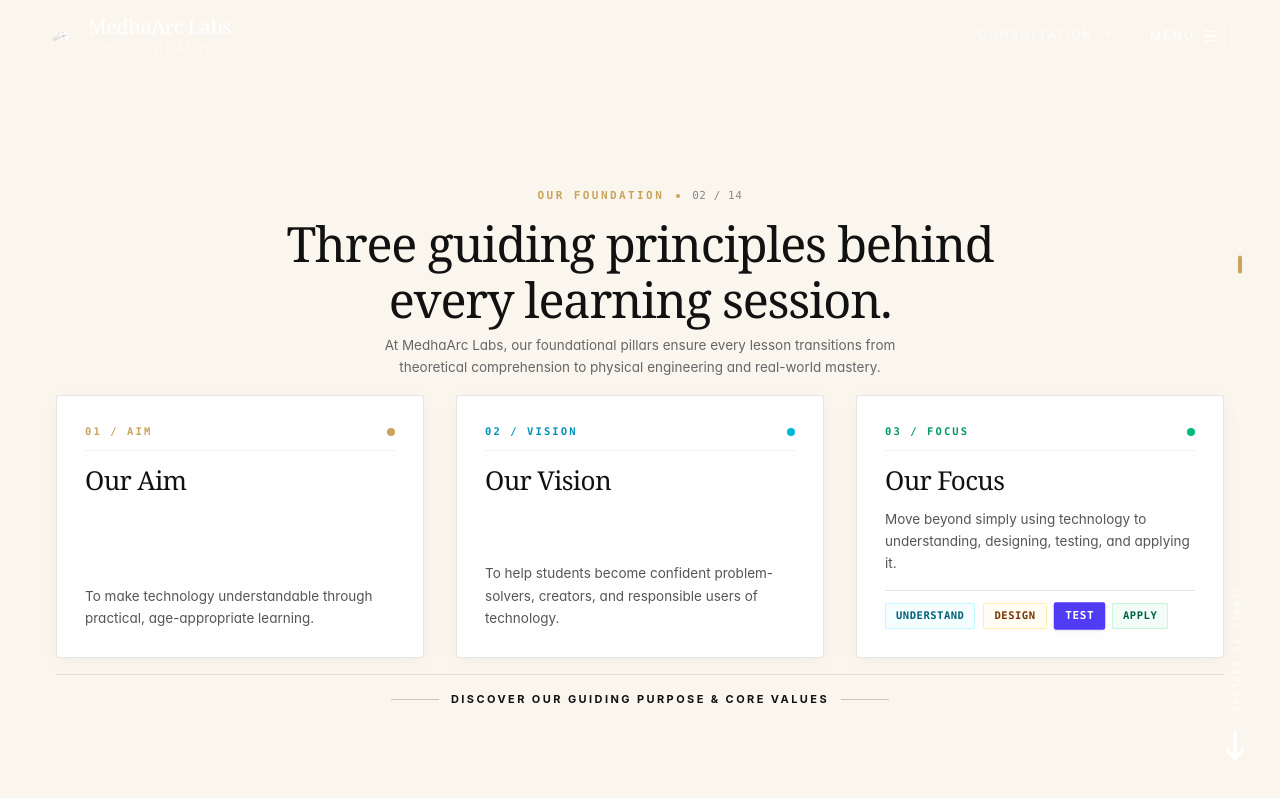
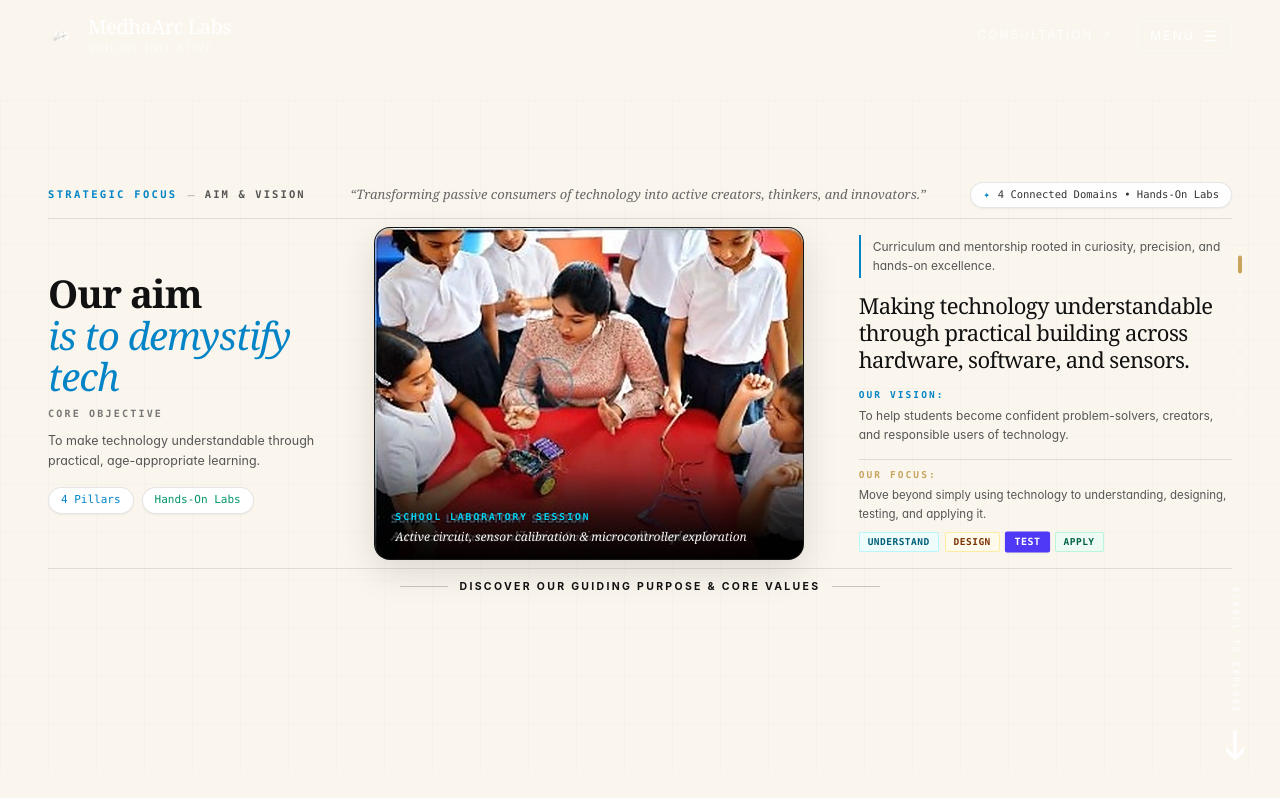
Before and after one commit to sonisuryansh/Sponser_Page, a React (Vite) app: page / in a window 1280 px wide. Both pictures are taken after a click on the button "SCROLL TO EXPLORE". Built offline with nearby package versions, Linux system fonts and the light colour scheme.

Commit message:
feat: redesign Section 02 (About) to match Aim & Vision reference layout with center lab photo and brand theme

```diff
--- a/src/sections/02_AboutSection.tsx
+++ b/src/sections/02_AboutSection.tsx
@@ -5,38 +5,37 @@ import gsap from 'gsap';
 
 const wordColorMap: Record<string, { active: string; default: string }> = {
   Understand: {
-    active: 'bg-cyan-500 text-white border-cyan-500 shadow-sm scale-105',
-    default: 'bg-cyan-50/60 text-cyan-800 border-cyan-200/60',
+    active: 'bg-cyan-600 text-white border-cyan-600 shadow-xs scale-105',
+    default: 'bg-cyan-50/80 text-cyan-800 border-cyan-200/70',
   },
   Design: {
-    active: 'bg-[#c8a45d] text-white border-[#c8a45d] shadow-sm scale-105',
-    default: 'bg-amber-50/60 text-amber-900 border-amber-200/60',
+    active: 'bg-[#c8a45d] text-white border-[#c8a45d] shadow-xs scale-105',
+    default: 'bg-amber-50/80 text-amber-900 border-amber-200/70',
   },
   Test: {
-    active: 'bg-indigo-600 text-white border-indigo-600 shadow-sm scale-105',
-    default: 'bg-indigo-50/60 text-indigo-800 border-indigo-200/60',
+    active: 'bg-indigo-600 text-white border-indigo-600 shadow-xs scale-105',
+    default: 'bg-indigo-50/80 text-indigo-800 border-indigo-200/70',
   },
   Apply: {
-    active: 'bg-emerald-600 text-white border-emerald-600 shadow-sm scale-105',
-    default: 'bg-emerald-50/60 text-emerald-800 border-emerald-200/60',
+    active: 'bg-emerald-600 text-white border-emerald-600 shadow-xs scale-105',
+    default: 'bg-emerald-50/80 text-emerald-800 border-emerald-200/70',
   },
 };
 
 export const AboutSection: React.FC = () => {
   const [activeWordIndex, setActiveWordIndex] = useState(0);
   const containerRef = useRef<HTMLDivElement>(null);
-  const headlineRef = useRef<HTMLHeadingElement>(null);
 
   // Sequential light-up of the 4 Focus words
   useEffect(() => {
     const words = siteConfig.about.panels[2].highlightWords || ['Understand', 'Design', 'Test', 'Apply'];
     const interval = setInterval(() => {
       setActiveWordIndex((prev) => (prev + 1) % words.length);
-    }, 1200);
+    }, 1300);
     return () => clearInterval(interval);
   }, []);
 
-  // Smooth editorial reveal on mount/scroll
+  // Smooth editorial reveal on mount
   useEffect(() => {
     const el = containerRef.current;
     if (!el) return;
@@ -53,12 +52,12 @@ export const AboutSection: React.FC = () => {
     const ctx = gsap.context(() => {
       gsap.fromTo(
         el.querySelectorAll('.editorial-reveal'),
-        { y: 24, opacity: 0 },
+        { y: 16, opacity: 0 },
         {
           y: 0,
           opacity: 1,
-          duration: 0.8,
-          stagger: 0.08,
+          duration: 0.7,
+          stagger: 0.06,
           ease: 'power3.out',
         }
       );
@@ -82,95 +81,129 @@ export const AboutSection: React.FC = () => {
       fullBleed={true}
       className="relative w-full h-[100svh] overflow-hidden bg-[#FAF6EE]"
     >
+      {/* Subtle Architectural Blueprint Grid Background Texture */}
+      <div
+        className="absolute inset-0 pointer-events-none z-0 opacity-40"
+        style={{
+          backgroundImage: `linear-gradient(to right, rgba(0, 0, 0, 0.04) 1px, transparent 1px), linear-gradient(to bottom, rgba(0, 0, 0, 0.04) 1px, transparent 1px)`,
+          backgroundSize: '48px 48px',
+        }}
+        aria-hidden="true"
+      />
+
       {/* Main Viewport Container */}
       <div
         ref={containerRef}
-        className="relative w-full h-full flex flex-col justify-between pt-[calc(var(--header-h,64px)+16px)] pb-8 px-4 sm:px-8 lg:px-14 box-border select-none z-10 max-w-[1360px] mx-auto"
+        className="relative w-full h-full flex flex-col justify-between pt-[calc(var(--header-h,64px)+10px)] pb-5 px-4 sm:px-8 lg:px-12 box-border select-none z-10 max-w-[1380px] mx-auto"
       >
-        {/* Top Eyebrow & Main Statement Headline (Centered) */}
-        <div className="flex-none max-w-3xl mx-auto text-center flex flex-col items-center">
-          <div className="editorial-reveal flex items-center justify-center gap-3 mb-2.5">
-            <span className="font-mono text-[11px] uppercase tracking-[0.22em] text-[#c8a45d] font-bold">
-              {siteConfig.about.eyebrow}
+        {/* Top Header Bar: Strategic Focus, Aim & Vision, and Hands-on badge */}
+        <div className="editorial-reveal flex-none flex flex-wrap items-center justify-between gap-3 pb-2.5 border-b border-black/10">
+          <div className="flex items-center gap-2.5">
+            <span className="font-mono text-[10.5px] uppercase tracking-[0.22em] text-[#0284c7] font-bold">
+              STRATEGIC FOCUS
             </span>
-            <span className="w-1 h-1 rounded-full bg-[#c8a45d]" />
-            <span className="font-mono text-[11px] text-[#888888] tracking-wider">
-              02 / 14
+            <span className="text-black/30 select-none font-mono text-xs">—</span>
+            <span className="font-mono text-[10.5px] uppercase tracking-[0.2em] text-[#555555] font-semibold">
+              AIM &amp; VISION
             </span>
           </div>
 
-          <h2
-            ref={headlineRef}
-            className="editorial-reveal font-serif text-[clamp(28px,3.8vw,50px)] font-normal leading-[1.16] tracking-tight text-[#111111] mb-2 text-center"
-          >
-            {siteConfig.about.headline}
-          </h2>
+          <p className="font-serif italic text-xs sm:text-[13px] text-[#666666] hidden md:block max-w-xl text-center">
+            &ldquo;Transforming passive consumers of technology into active creators, thinkers, and innovators.&rdquo;
+          </p>
 
-          <p className="editorial-reveal font-sans text-xs sm:text-[13.5px] text-[#666666] leading-relaxed max-w-xl text-center font-normal">
-            At MedhaArc Labs, our foundational pillars ensure every lesson transitions from theoretical comprehension to physical engineering and real-world mastery.
-          </p>
+          <div className="flex items-center gap-2 px-3 py-1 bg-white/90 border border-black/10 rounded-full shadow-xs text-[10.5px] font-mono text-[#333333]">
+            <span className="text-[#0284c7] font-bold">✦</span>
+            <span>4 Connected Domains • Hands-On Labs</span>
+          </div>
         </div>
 
-        {/* 3 Balanced Architectural Pillar Panels (Aim, Vision, Focus) */}
-        <div className="flex-1 my-auto py-4 flex flex-col justify-center">
-          <div className="grid grid-cols-1 md:grid-cols-3 gap-5 lg:gap-8">
+        {/* 3-Column Editorial Core Composition (Aim, Photo Hero, Vision & Focus) */}
+        <div className="flex-1 my-auto py-2 flex flex-col justify-center">
+          <div className="grid grid-cols-1 lg:grid-cols-12 gap-6 lg:gap-8 items-center">
 
-            {/* Panel 1: Our Aim */}
-            <div className="editorial-reveal group relative flex flex-col justify-between p-6 lg:p-7 bg-white/90 border border-black/10 rounded-[3px] shadow-[0_4px_20px_rgba(0,0,0,0.03)] hover:border-[#c8a45d] hover:shadow-[0_8px_30px_rgba(200,164,93,0.12)] transition-all duration-300">
-              <div>
-                <div className="flex items-center justify-between mb-3 border-b border-black/5 pb-2.5">
-                  <span className="font-mono text-[10.5px] uppercase tracking-[0.2em] text-[#c8a45d] font-bold">
-                    01 / Aim
-                  </span>
-                  <span className="w-2 h-2 rounded-full bg-[#c8a45d]" />
-                </div>
-                <h3 className="font-serif text-2xl lg:text-[26px] font-medium text-[#111111] tracking-tight mb-2.5 group-hover:text-[#c8a45d] transition-colors">
-                  {siteConfig.about.panels[0].title}
-                </h3>
-              </div>
-              <p className="font-sans text-[13px] sm:text-[13.5px] text-[#555555] leading-[1.65] font-normal mt-2">
+            {/* Left Column: Our Aim & Core Objective (Span 3 of 12) */}
+            <div className="editorial-reveal lg:col-span-3 flex flex-col justify-center">
+              <h2 className="font-serif text-[clamp(28px,3vw,42px)] font-bold text-[#111111] leading-[1.08] mb-2 tracking-tight">
+                Our aim <br />
+                <span className="italic font-normal text-[#0284c7]">
+                  is to demystify tech
+                </span>
+              </h2>
+
+              <span className="font-mono text-[10px] uppercase tracking-[0.22em] text-[#777777] font-bold block mb-2.5">
+                CORE OBJECTIVE
+              </span>
+
+              <p className="font-sans text-xs sm:text-[12.5px] text-[#555555] leading-relaxed mb-4">
                 {siteConfig.about.panels[0].description}
               </p>
+
+              <div className="flex flex-wrap items-center gap-2">
+                <span className="inline-flex items-center px-3 py-1 rounded-full bg-white border border-black/10 text-[11px] font-mono font-medium text-[#0284c7] shadow-xs">
+                  4 Pillars
+                </span>
+                <span className="inline-flex items-center px-3 py-1 rounded-full bg-white border border-black/10 text-[11px] font-mono font-medium text-[#059669] shadow-xs">
+                  Hands-On Labs
+                </span>
+              </div>
             </div>
 
-            {/* Panel 2: Our Vision */}
-            <div className="editorial-reveal group relative flex flex-col justify-between p-6 lg:p-7 bg-white/90 border border-black/10 rounded-[3px] shadow-[0_4px_20px_rgba(0,0,0,0.03)] hover:border-cyan-500 hover:shadow-[0_8px_30px_rgba(6,182,212,0.12)] transition-all duration-300">
-              <div>
-                <div className="flex items-center justify-between mb-3 border-b border-black/5 pb-2.5">
-                  <span className="font-mono text-[10.5px] uppercase tracking-[0.2em] text-cyan-600 font-bold">
-                    02 / Vision
+            {/* Center Column: School Lab Session Photo Card (Span 5 of 12) */}
+            <div className="editorial-reveal lg:col-span-5 flex flex-col items-center justify-center">
+              <div className="relative w-full max-w-[430px] aspect-[4/3.1] rounded-2xl overflow-hidden shadow-[0_12px_36px_rgba(0,0,0,0.12)] border border-black/10 group bg-neutral-900">
+                <img
+                  src="/assets/aim_vision_lab_session.webp"
+                  alt="School Laboratory Session"
+                  className="w-full h-full object-cover transition-transform duration-700 group-hover:scale-105"
+                  loading="eager"
+                />
+
+                {/* Dark Gradient Overlay for the School Lab Caption */}
+                <div className="absolute inset-x-0 bottom-0 bg-gradient-to-t from-black/90 via-black/50 to-transparent pt-10 pb-3.5 px-4 sm:px-5 flex flex-col justify-end">
+                  <span className="font-mono text-[9.5px] uppercase tracking-[0.22em] text-cyan-400 font-bold block mb-1">
+                    SCHOOL LABORATORY SESSION
                   </span>
-                  <span className="w-2 h-2 rounded-full bg-cyan-500" />
+                  <p className="font-serif italic text-xs text-white/95 leading-snug">
+                    Active circuit, sensor calibration &amp; microcontroller exploration
+                  </p>
                 </div>
-                <h3 className="font-serif text-2xl lg:text-[26px] font-medium text-[#111111] tracking-tight mb-2.5 group-hover:text-cyan-600 transition-colors">
-                  {siteConfig.about.panels[1].title}
-                </h3>
               </div>
-              <p className="font-sans text-[13px] sm:text-[13.5px] text-[#555555] leading-[1.65] font-normal mt-2">
-                {siteConfig.about.panels[1].description}
-              </p>
             </div>
 
-            {/* Panel 3: Our Focus */}
-            <div className="editorial-reveal group relative flex flex-col justify-between p-6 lg:p-7 bg-white/90 border border-black/10 rounded-[3px] shadow-[0_4px_20px_rgba(0,0,0,0.03)] hover:border-emerald-500 hover:shadow-[0_8px_30px_rgba(16,185,129,0.12)] transition-all duration-300">
-              <div>
-                <div className="flex items-center justify-between mb-3 border-b border-black/5 pb-2.5">
-                  <span className="font-mono text-[10.5px] uppercase tracking-[0.2em] text-emerald-600 font-bold">
-                    03 / Focus
-                  </span>
-                  <span className="w-2 h-2 rounded-full bg-emerald-500" />
-                </div>
-                <h3 className="font-serif text-2xl lg:text-[26px] font-medium text-[#111111] tracking-tight mb-2.5 group-hover:text-emerald-600 transition-colors">
-                  {siteConfig.about.panels[2].title}
-                </h3>
-                <p className="font-sans text-[13px] sm:text-[13.5px] text-[#555555] leading-[1.65] font-normal mb-4">
-                  {siteConfig.about.panels[2].description}
+            {/* Right Column: Statement, Our Vision, and Interactive Focus (Span 4 of 12) */}
+            <div className="editorial-reveal lg:col-span-4 flex flex-col justify-center space-y-3.5">
+              {/* Mentorship hairline callout */}
+              <div className="border-l-2 border-[#0284c7] pl-3 py-0.5">
+                <p className="font-sans text-[11.5px] sm:text-xs text-[#555555] leading-relaxed font-normal">
+                  Curriculum and mentorship rooted in curiosity, precision, and hands-on excellence.
                 </p>
               </div>
 
-              {/* 4 Interactive Sequential Focus Pills */}
-              <div className="pt-3 border-t border-black/10">
-                <div className="flex flex-wrap items-center gap-2">
+              {/* Main serif statement */}
+              <h3 className="font-serif text-[clamp(17px,1.75vw,22px)] text-[#111111] font-normal leading-[1.24] tracking-tight">
+                Making technology understandable through practical building across hardware, software, and sensors.
+              </h3>
+
+              {/* Our Vision Block */}
+              <div>
+                <span className="font-mono text-[9.5px] uppercase tracking-[0.22em] text-[#0284c7] font-bold block mb-1">
+                  OUR VISION:
+                </span>
+                <p className="font-sans text-xs text-[#555555] leading-relaxed">
+                  {siteConfig.about.panels[1].description}
+                </p>
+              </div>
+
+              {/* Our Focus Block with 4 Interactive Sequential Pills */}
+              <div className="pt-2 border-t border-black/10">
+                <span className="font-mono text-[9.5px] uppercase tracking-[0.22em] text-[#c8a45d] font-bold block mb-1">
+                  OUR FOCUS:
+                </span>
+                <p className="font-sans text-[11.5px] text-[#555555] leading-relaxed mb-2">
+                  {siteConfig.about.panels[2].description}
+                </p>
+                <div className="flex flex-wrap items-center gap-1.5">
                   {siteConfig.about.panels[2].highlightWords?.map((word, idx) => {
                     const isCurrent = activeWordIndex === idx;
                     const style = wordColorMap[word] || {
@@ -181,7 +214,7 @@ export const AboutSection: React.FC = () => {
                     return (
                       <span
                         key={word}
-                        className={`font-mono text-[10.5px] uppercase tracking-wider px-2.5 py-1 rounded-[2px] border transition-all duration-300 font-semibold select-none ${
+                        className={`font-mono text-[9.5px] uppercase tracking-wider px-2 py-0.5 rounded-[2px] border transition-all duration-300 font-semibold select-none ${
                           isCurrent ? style.active : style.default
                         }`}
                       >
@@ -191,19 +224,20 @@ export const AboutSection: React.FC = () => {
                   })}
                 </div>
               </div>
+
             </div>
 
           </div>
         </div>
 
-        {/* Bottom Trailing Line CTA (Centered) */}
-        <div className="editorial-reveal flex-none pt-4 border-t border-black/10 flex items-center justify-center">
+        {/* Bottom Trailing Line CTA (advancing smoothly to Section 03) */}
+        <div className="editorial-reveal flex-none pt-2.5 border-t border-black/10 flex items-center justify-center">
           <button
             onClick={handleScrollToNext}
             className="group flex items-center justify-center text-center focus:outline-none focus-visible:ring-1 focus-visible:ring-[#c8a45d] cursor-pointer max-w-xl mx-auto"
           >
             <span className="h-[1px] bg-black/20 group-hover:bg-[#c8a45d] transition-all w-8 sm:w-12 mr-3" />
-            <span className="font-sans font-bold text-[10.5px] sm:text-[11px] uppercase tracking-[0.22em] text-[#111111] group-hover:text-[#c8a45d] transition-colors shrink-0">
+            <span className="font-sans font-bold text-[10px] sm:text-[10.5px] uppercase tracking-[0.22em] text-[#111111] group-hover:text-[#c8a45d] transition-colors shrink-0">
               Discover our guiding purpose & core values
             </span>
             <span className="h-[1px] bg-black/20 group-hover:bg-[#c8a45d] transition-all w-8 sm:w-12 ml-3" />
```
Also changed, not shown: public/assets/aim_vision_lab_session.webp (added).
